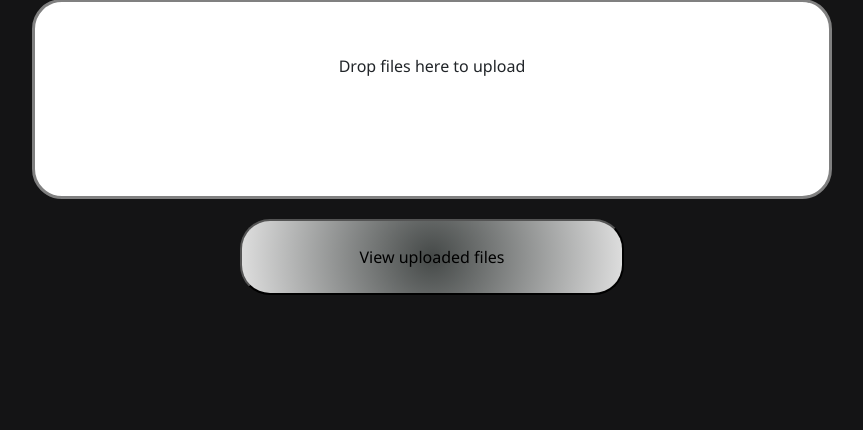
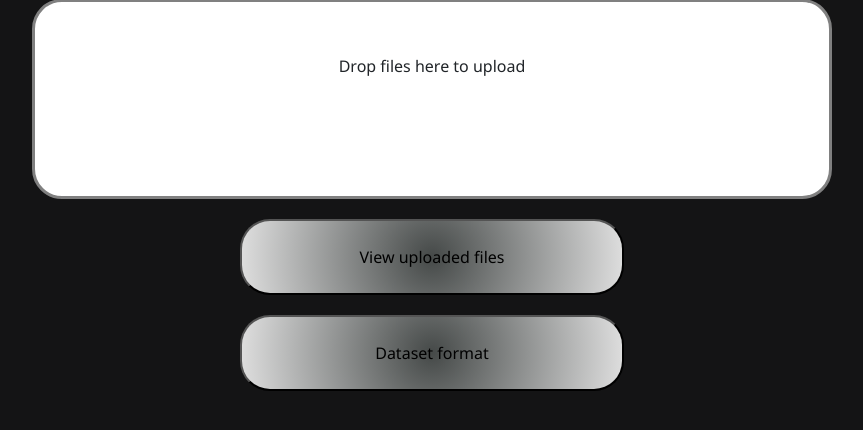
Before and after one commit to KiffBeatz/hamming-doe, a Django app: page /datasets/upload in a window 1280 px wide. Shown: the part 99-529 px from the top of the page, without its empty margins (208-1071 px from the left). Run offline with Django 3.2, Linux system fonts and the light colour scheme; some libraries are stand-ins or nearby versions.

Commit message:
added format page

```diff
--- a/doe/doe_app/static/upload_style.css
+++ b/doe/doe_app/static/upload_style.css
@@ -8,6 +8,18 @@
     margin-top: 20px;
     border-radius: 30px;
     padding: 1.5em;
+}
+
+.CSVFormat {
+  margin-left: auto;
+  margin-right: auto;
+  height: 30%;
+  width: 30%;
+  background: radial-gradient(circle, rgb(69, 73, 72) 0%, rgb(223, 223, 223) 100%);
+  display: grid;
+  margin-top: 20px;
+  border-radius: 30px;
+  padding: 1.5em;
 }
 
 .dz {
--- a/doe/doe_app/templates/upload.html
+++ b/doe/doe_app/templates/upload.html
@@ -11,9 +11,13 @@
     </div>
 </form>
 <button class="ViewFiles" onclick="clickViewFiles()">View uploaded files</button>
+<button class="CSVFormat" onclick="CSVFormat()">Dataset format</button>
 <script>
     function clickViewFiles() {
         location.href = "http://127.0.0.1:8000/datasets/view"
     }
+    function CSVFormat() {
+        location.href = "http://127.0.0.1:8000/datasets/format"
+    }
 </script>
 {% endblock %}
--- a/doe/doe_app/urls.py
+++ b/doe/doe_app/urls.py
@@ -8,5 +8,6 @@ urlpatterns = [
     path('datasets/upload', views.upload, name='upload'),
 	path('datasets/csv_view', views.csv_view, name='csv_view'),
     path('datasets/view', views.view, name='view'),
+    path('datasets/format', views.format, name='format'),
     #path('stores/<int:store_id>/',stores_views.detail),
 ]
--- a/doe/doe_app/views.py
+++ b/doe/doe_app/views.py
@@ -67,6 +67,9 @@ def datasets(request):
 def csv_view(request):
     return render(request, "csv_view.html")
 
+def format(request):
+    return render(request, "format.html")
+
 def upload(request):
     if request.method == "POST":
         uploaded_file = request.FILES['file']
```
Also changed, not shown: doe/doe_app/templates/format.html (added, +19 -0 lines).
